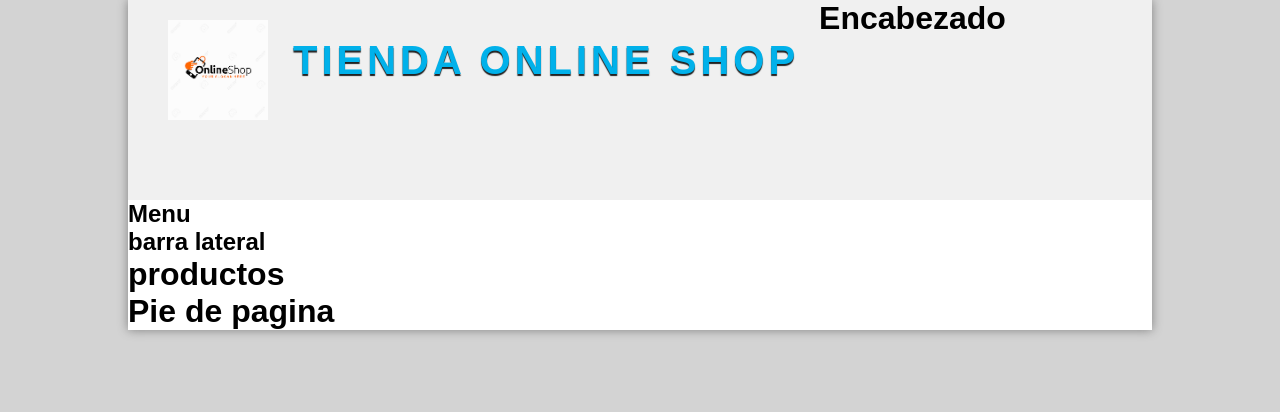
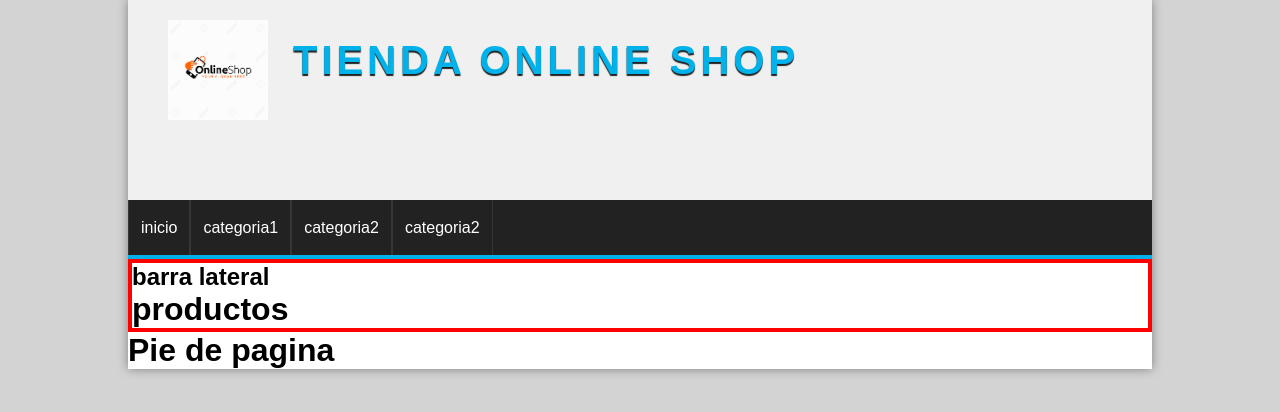
Before and after one commit to santicruz1023-netizen/Tienda3352824, a plain HTML site: page index.html in a window 1280 px wide. Drawn offline with Linux system fonts and the light colour scheme.

Commit message:
actualizado el proyecto hasta el menu

```diff
--- a/index.html
+++ b/index.html
@@ -15,11 +15,32 @@
                 <img src="./img/tienda.png" alt="logo">
                 <a href="index.html">tienda online shop</a>
             </div>
-            <h1>Encabezado</h1>
         </header>
 
-        <nav id="menu ">
-                <h1>Menu</h1>
+        <nav id="menu">
+            <ul>
+                <li>
+                    <a href="#">inicio</a>
+                </li>
+
+                <li>
+                    <a href="#">categoria1</a>
+                </li>
+
+                <li>
+                    <a href="#">categoria2</a>
+                </li>
+
+                <li>
+                    <a href="#">categoria2</a>
+                </li>
+            </ul>
+
+
+
+
+
+
         </nav>
 
         <div id="content">
--- a/style.css
+++ b/style.css
@@ -49,3 +49,49 @@ body{
 #logo a:hover{
     text-shadow: 0px 2px 1px #222222, 0px 0px 4px #01b1ea;
 }
+
+/* Menu */
+#menu{
+    clear:both;
+    background-color: #222;
+    color: white;
+    height: 55px;
+    border-bottom: 4px solid #01b1ea;
+
+}
+
+#menu ul{
+    list-style: none;
+    text-decoration:none ;
+    margin: 0px auto;
+}
+
+#menu ul li{
+    line-height: 55px;
+    float: left;
+    border-right: 1px solid #363636;
+}
+
+#menu a{
+    display: block;
+    color: white;
+    text-decoration: none;
+    padding-left: 12px;
+    padding-right: 12px;
+    transition: all 300ms;
+}
+
+#menu a:first-child{
+    border-left: 1px solid #363636;
+}
+
+#menu a:hover{
+    background: #01b1ea;
+}
+
+#content{
+    margin: 0px auto;
+    overflow: hidden;
+    background: white;
+    border: 4px solid red;
+}
```
